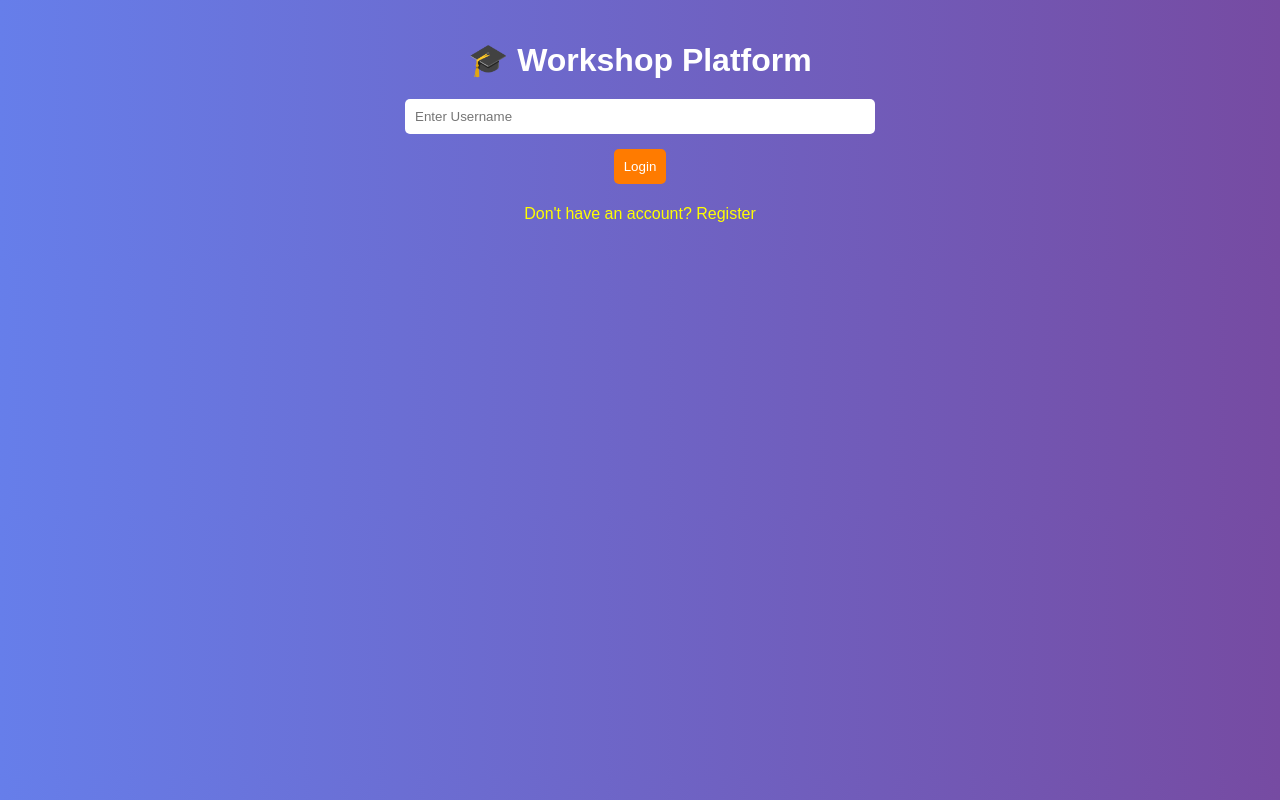
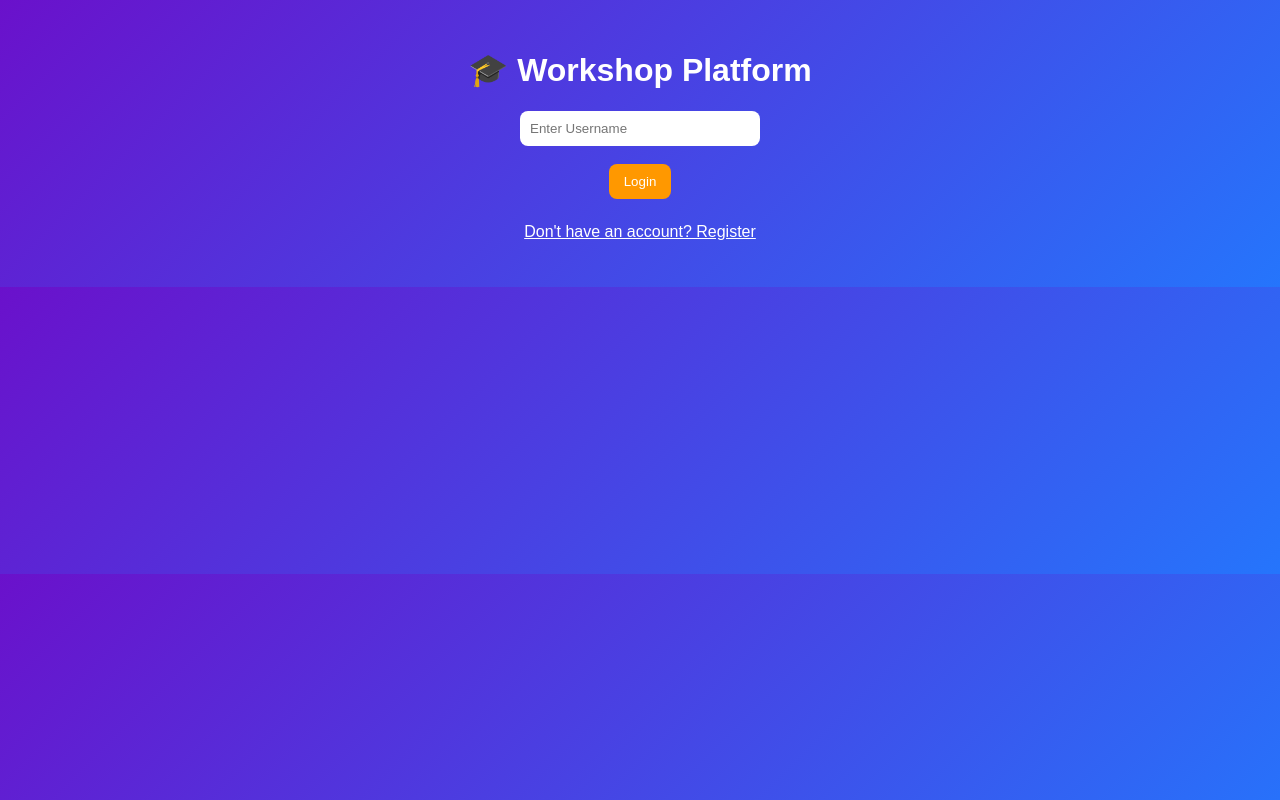
Before and after one commit to keerthisri338/workshop-frontend, a React (Create React App) app: page / in a window 1280 px wide. Built offline with nearby package versions, Linux system fonts and the light colour scheme.

Commit message:
Update App.css

```diff
--- a/src/App.css
+++ b/src/App.css
@@ -1,71 +1,62 @@
 body {
   margin: 0;
-  font-family: Arial, sans-serif;
-  background: linear-gradient(to right, #667eea, #764ba2);
+  font-family: Arial;
+  background: linear-gradient(135deg, #6a11cb, #2575fc);
 }
 
 .container {
-  max-width: 500px;
-  margin: auto;
-  padding: 20px;
   text-align: center;
+  padding: 30px;
   color: white;
-}
-
-.dark {
-  background: #111;
-  color: white;
-  min-height: 100vh;
-}
-
-h1, h2 {
-  margin-bottom: 20px;
 }
 
 input {
   display: block;
-  width: 90%;
   margin: 10px auto;
   padding: 10px;
-  border-radius: 5px;
+  width: 220px;
+  border-radius: 8px;
   border: none;
 }
 
 button {
-  margin: 5px;
-  padding: 10px;
+  margin: 8px;
+  padding: 10px 15px;
   border: none;
-  border-radius: 5px;
-  background: #ff7b00;
+  border-radius: 8px;
+  background: #ff9800;
   color: white;
   cursor: pointer;
-  transition: 0.3s;
 }
 
 button:hover {
-  background: #ff5500;
+  background: #e68900;
 }
 
-.nav {
-  display: flex;
-  flex-wrap: wrap;
-  justify-content: center;
+.nav button {
+  margin: 5px;
 }
 
 .card {
   background: white;
   color: black;
+  margin: 15px auto;
   padding: 15px;
-  margin: 10px 0;
-  border-radius: 10px;
-  text-align: left;
+  border-radius: 12px;
+  width: 250px;
 }
 
-.card button {
-  margin-right: 5px;
+a {
+  display: block;
+  margin: 5px;
+  color: blue;
+}
+
+.error {
+  color: yellow;
 }
 
 .link {
   cursor: pointer;
-  color: yellow;
+  text-decoration: underline;
 }
```
